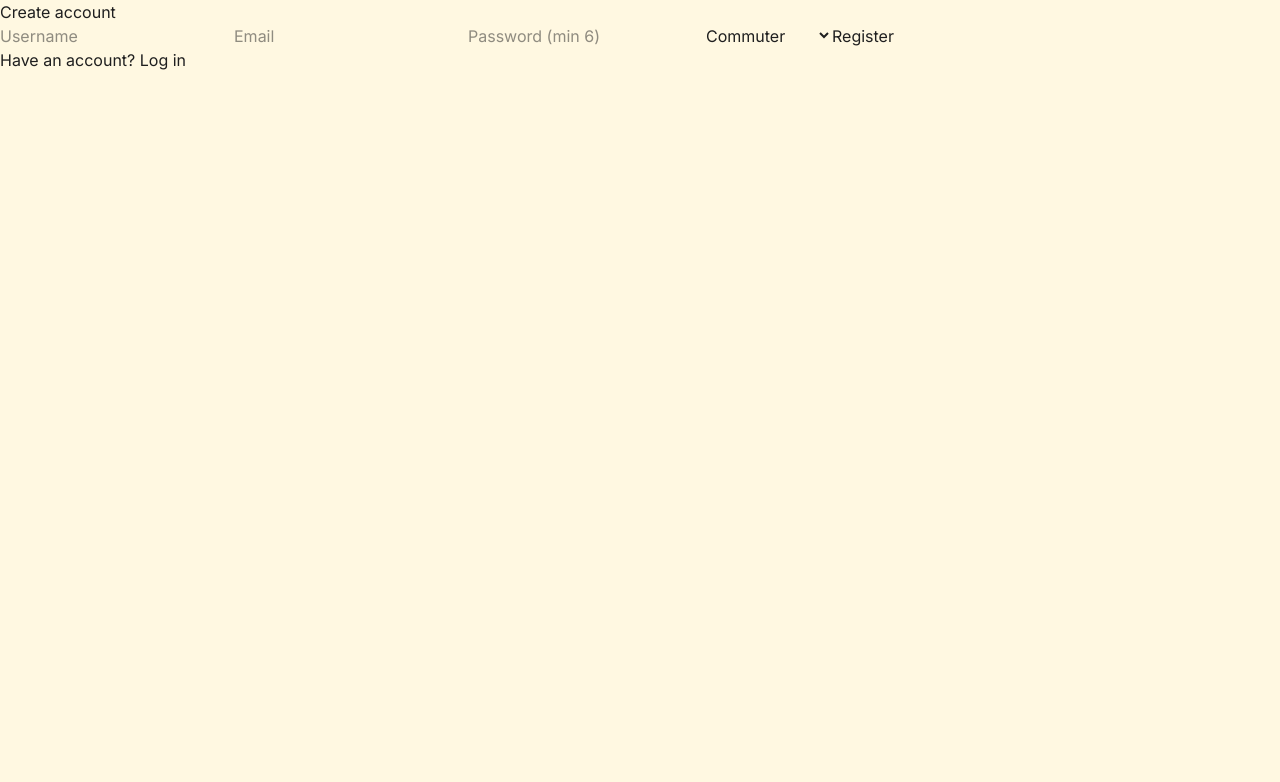
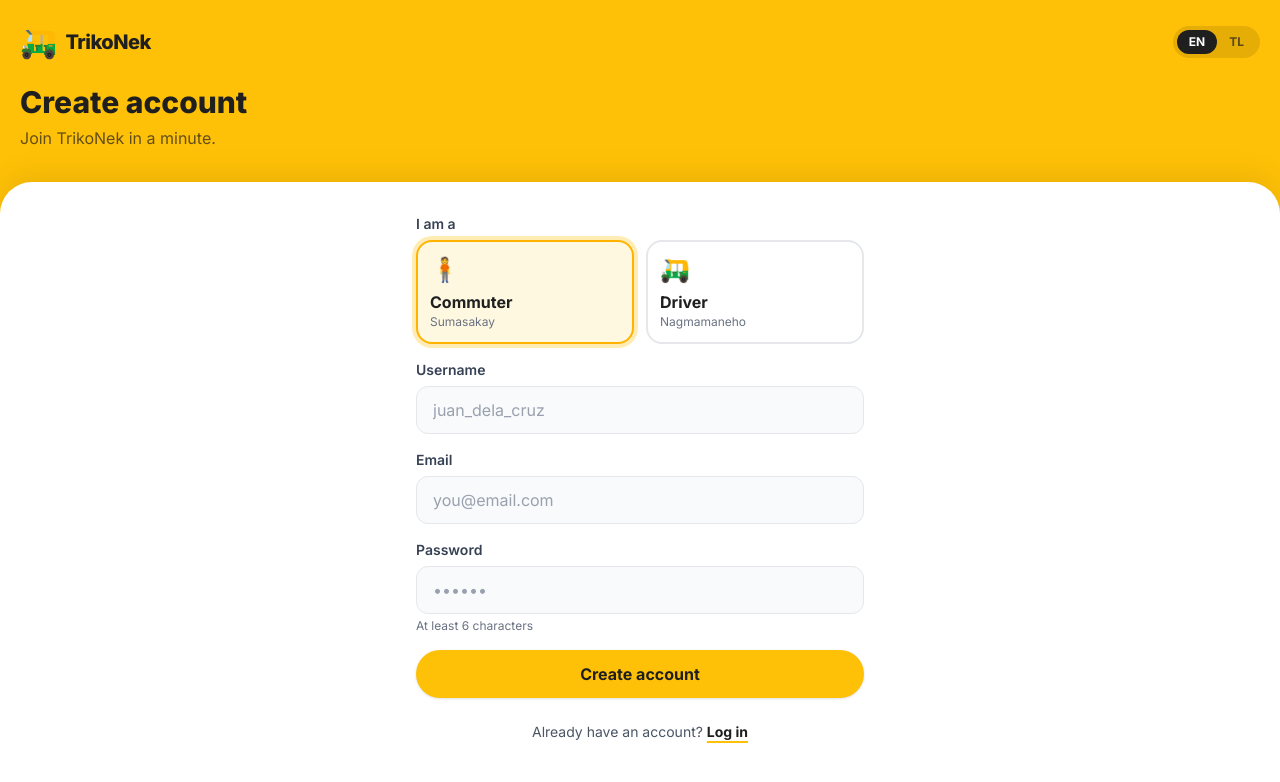
Before and after one commit to httpsIT118GroupIV/TRIKONEK, a React (Vite) app: page /register in a window 1280 px wide. Shown: the top 782 px of the page. Built offline with nearby package versions, Linux system fonts and the light colour scheme; no server answers.

Commit message:
Add UI on Register pages

```diff
--- /dev/null
+++ b/scripts/createDemoAccounts.mjs
@@ -0,0 +1,38 @@
+// Patakbuhin nang isang beses: node scripts/createDemoAccounts.mjs
+import { readFileSync } from 'node:fs';
+import { createClient } from '@supabase/supabase-js';
+
+try {
+  const text = readFileSync('.env', 'utf8').replace(/^\uFEFF/, '');
+  for (const line of text.split(/\r?\n/)) {
+    const m = line.match(/^\s*([A-Za-z_][A-Za-z0-9_]*)\s*=\s*(.*?)\s*$/);
+    if (m && !(m[1] in process.env)) process.env[m[1]] = m[2].replace(/^["']|["']$/g, '');
+  }
+} catch { /* walang .env */ }
+
+const url = process.env.VITE_SUPABASE_URL;
+const key = process.env.SUPABASE_SERVICE_ROLE_KEY;
+if (!url || !key) {
+  console.error('Kulang ang VITE_SUPABASE_URL o SUPABASE_SERVICE_ROLE_KEY sa .env');
+  process.exit(1);
+}
+const sb = createClient(url, key, { auth: { persistSession: false, autoRefreshToken: false } });
+
+const ACCOUNTS = [
+  { email: 'demo.commuter@example.com', username: 'Demo Commuter', role: 'commuter' },
+  { email: 'demo.driver@example.com', username: 'Demo Driver', role: 'driver', plate: 'DEMO-DRV' },
+];
+
+for (const a of ACCOUNTS) {
+  const { error } = await sb.auth.admin.createUser({
+    email: a.email,
+    password: 'Demo12345!',
+    email_confirm: true,
+    user_metadata: { username: a.username, role: a.role, plate_number: a.plate },
+  });
+  if (error && !/already|registered|exists/i.test(error.message)) {
+    console.error(`${a.email}: ${error.message}`);
+    process.exit(1);
+  }
+  console.log(`${a.email}: OK (${a.role})`);
+}
--- a/src/pages/Login.jsx
+++ b/src/pages/Login.jsx
@@ -3,6 +3,13 @@ import { useNavigate, Link } from 'react-router-dom';
 import { supabase } from '../services/supabaseClient';
 import { useLang } from '../context/LanguageContext';
 import LanguageToggle from '../components/common/LanguageToggle';
+
+const DEMO = import.meta.env.VITE_DEMO_MODE === 'true';
+const DEMO_PASSWORD = 'Demo12345!';
+const DEMO_ACCOUNTS = {
+  commuter: 'demo.commuter@example.com',
+  driver: 'demo.driver@example.com',
+};
 
 export default function Login() {
   const nav = useNavigate();
@@ -12,14 +19,18 @@ export default function Login() {
   const [error, setError] = useState('');
   const [loading, setLoading] = useState(false);
 
-  async function handleSubmit(e) {
-    e.preventDefault();
+  async function signIn(em, pw) {
     setError('');
     setLoading(true);
-    const { error } = await supabase.auth.signInWithPassword({ email, password });
+    const { error } = await supabase.auth.signInWithPassword({ email: em, password: pw });
     setLoading(false);
     if (error) return setError(error.message);
     nav('/');
+  }
+
+  function handleSubmit(e) {
+    e.preventDefault();
+    signIn(email, password);
   }
 
   return (
@@ -37,7 +48,8 @@ export default function Login() {
       </header>
 
       <main className="flex-1 bg-white rounded-t-[2rem] px-5 pt-8 pb-10 shadow-[0_-8px_30px_rgba(0,0,0,0.08)]">
-        <form onSubmit={handleSubmit} className="mx-auto w-full max-w-md space-y-4">
+        <div className="mx-auto w-full max-w-md">
+          <form onSubmit={handleSubmit} className="space-y-4">
             <div>
               <label className="label" htmlFor="email">{t('field.email')}</label>
               <input id="email" type="email" className="input" placeholder="you@email.com"
@@ -64,6 +76,24 @@ export default function Login() {
               </Link>
             </p>
           </form>
+
+          {DEMO && (
+            <div className="mt-8 rounded-2xl border border-dashed border-gray-300 p-4">
+              <p className="text-sm font-bold">Demo mode</p>
+              <p className="text-xs text-gray-500 mt-0.5 mb-3">Isang click lang, walang kailangang i-type.</p>
+              <div className="grid grid-cols-2 gap-3">
+                <button type="button" className="btn-ghost" disabled={loading}
+                  onClick={() => signIn(DEMO_ACCOUNTS.commuter, DEMO_PASSWORD)}>
+                  View as Commuter
+                </button>
+                <button type="button" className="btn-dark" disabled={loading}
+                  onClick={() => signIn(DEMO_ACCOUNTS.driver, DEMO_PASSWORD)}>
+                  View as Driver
+                </button>
+              </div>
+            </div>
+          )}
+        </div>
       </main>
     </div>
   );
--- a/src/pages/Register.jsx
+++ b/src/pages/Register.jsx
@@ -1,41 +1,147 @@
 import { useState } from 'react';
 import { useNavigate, Link } from 'react-router-dom';
 import { supabase } from '../services/supabaseClient';
+import { useLang } from '../context/LanguageContext';
+import LanguageToggle from '../components/common/LanguageToggle';
 
 export default function Register() {
   const nav = useNavigate();
+  const { t } = useLang();
+
+  // Gagamit ng translation kung meron, kung wala ay ang English na fallback
+  const tr = (key, fallback) => {
+    const v = t(key);
+    return v && v !== key ? v : fallback;
+  };
+
   const [form, setForm] = useState({ username: '', email: '', password: '', role: 'commuter', plate: '' });
   const [error, setError] = useState('');
+  const [info, setInfo] = useState('');
+  const [loading, setLoading] = useState(false);
   const set = (k) => (e) => setForm({ ...form, [k]: e.target.value });
+
+  const ROLES = [
+    { value: 'commuter', icon: '🧍', label: tr('register.commuter', 'Commuter'), hint: tr('register.commuterHint', 'Sumasakay') },
+    { value: 'driver', icon: '🛺', label: tr('register.driver', 'Driver'), hint: tr('register.driverHint', 'Nagmamaneho') },
+  ];
 
   async function handleSubmit(e) {
     e.preventDefault();
     setError('');
-    const { error } = await supabase.auth.signUp({
+    setInfo('');
+    setLoading(true);
+    const { data, error } = await supabase.auth.signUp({
       email: form.email,
       password: form.password,
-      options: { data: { username: form.username, role: form.role, plate_number: form.plate } },
+      options: {
+        data: {
+          username: form.username,
+          role: form.role,
+          plate_number: form.role === 'driver' ? form.plate.trim() : null,
+        },
+      },
     });
+    setLoading(false);
     if (error) return setError(error.message);
-    nav('/'); // the router sends them to the right screen
+    if (!data.session) {
+      return setInfo(tr('register.checkEmail', 'Check your email to confirm your account, then log in.'));
+    }
+    nav('/'); // ang router na ang maghahatid sa tamang screen
   }
 
   return (
-    <form onSubmit={handleSubmit}>
-      <h2>Create account</h2>
-      <input placeholder="Username" value={form.username} onChange={set('username')} required />
-      <input type="email" placeholder="Email" value={form.email} onChange={set('email')} required />
-      <input type="password" placeholder="Password (min 6)" value={form.password} onChange={set('password')} minLength={6} required />
-      <select value={form.role} onChange={set('role')}>
-        <option value="commuter">Commuter</option>
-        <option value="driver">Tricycle Driver</option>
-      </select>
-      {form.role === 'driver' && (
-        <input placeholder="Tricycle plate number" value={form.plate} onChange={set('plate')} required />
-      )}
-      {error && <p style={{ color: 'red' }}>{error}</p>}
-      <button type="submit">Register</button>
-      <p>Have an account? <Link to="/login">Log in</Link></p>
-    </form>
+    <div className="min-h-screen bg-brand flex flex-col">
+      <header className="px-5 pt-6 pb-8">
+        <div className="flex items-center justify-between">
+          <div className="flex items-center gap-2">
+            <span className="text-3xl">🛺</span>
+            <span className="text-xl font-extrabold tracking-tight">{t('app.name')}</span>
+          </div>
+          <LanguageToggle />
+        </div>
+        <h1 className="mt-6 text-3xl font-extrabold leading-tight">
+          {tr('register.title', 'Create account')}
+        </h1>
+        <p className="mt-1 text-ink/70">
+          {tr('register.subtitle', 'Sumali sa TrikoNek sa ilang segundo lang.')}
+        </p>
+      </header>
+
+      <main className="flex-1 bg-white rounded-t-[2rem] px-5 pt-8 pb-10 shadow-[0_-8px_30px_rgba(0,0,0,0.08)]">
+        <form onSubmit={handleSubmit} className="mx-auto w-full max-w-md space-y-4">
+          <div>
+            <span className="label">{tr('register.iAm', 'I am a')}</span>
+            <div className="grid grid-cols-2 gap-3">
+              {ROLES.map((r) => {
+                const on = form.role === r.value;
+                return (
+                  <button
+                    key={r.value}
+                    type="button"
+                    aria-pressed={on}
+                    onClick={() => setForm({ ...form, role: r.value })}
+                    className={
+                      'rounded-2xl border-2 px-3 py-3 text-left transition active:scale-[0.98] ' +
+                      (on
+                        ? 'border-brand-dark bg-brand-soft ring-4 ring-brand/30'
+                        : 'border-gray-200 bg-white hover:bg-gray-50')
+                    }
+                  >
+                    <span className="text-2xl">{r.icon}</span>
+                    <span className="block font-bold mt-1">{r.label}</span>
+                    <span className="block text-xs text-gray-500">{r.hint}</span>
+                  </button>
+                );
+              })}
+            </div>
+          </div>
+
+          <div>
+            <label className="label" htmlFor="username">{tr('field.username', 'Username')}</label>
+            <input id="username" className="input" placeholder="juan_dela_cruz"
+              value={form.username} onChange={set('username')} required autoComplete="username" />
+          </div>
+
+          <div>
+            <label className="label" htmlFor="email">{t('field.email')}</label>
+            <input id="email" type="email" className="input" placeholder="you@email.com"
+              value={form.email} onChange={set('email')} required autoComplete="email" />
+          </div>
+
+          <div>
+            <label className="label" htmlFor="password">{t('field.password')}</label>
+            <input id="password" type="password" className="input" placeholder="••••••"
+              value={form.password} onChange={set('password')} minLength={6} required autoComplete="new-password" />
+            <p className="mt-1 text-xs text-gray-500">{tr('register.minPassword', 'At least 6 characters')}</p>
+          </div>
+
+          {form.role === 'driver' && (
+            <div>
+              <label className="label" htmlFor="plate">{tr('field.plate', 'Tricycle plate number')}</label>
+              <input id="plate" className="input" placeholder="ABC 123"
+                value={form.plate} onChange={set('plate')} required />
+            </div>
+          )}
+
+          {error && (
+            <p className="rounded-xl bg-rose-50 text-full text-sm font-medium px-4 py-3">{error}</p>
+          )}
+          {info && (
+            <p className="rounded-xl bg-emerald-50 text-available text-sm font-medium px-4 py-3">{info}</p>
+          )}
+
+          <button type="submit" className="btn-primary" disabled={loading}>
+            {loading ? tr('register.loading', 'Creating account…') : tr('register.button', 'Register')}
+          </button>
+
+          <p className="text-center text-sm text-gray-600 pt-2">
+            {tr('register.haveAccount', 'Have an account?')}{' '}
+            <Link to="/login" className="font-bold text-ink underline decoration-brand decoration-2 underline-offset-4">
+              {tr('register.login', 'Log in')}
+            </Link>
+          </p>
+        </form>
+      </main>
+    </div>
   );
 }
```
Lines whose indentation alone changed are shown as unchanged.
